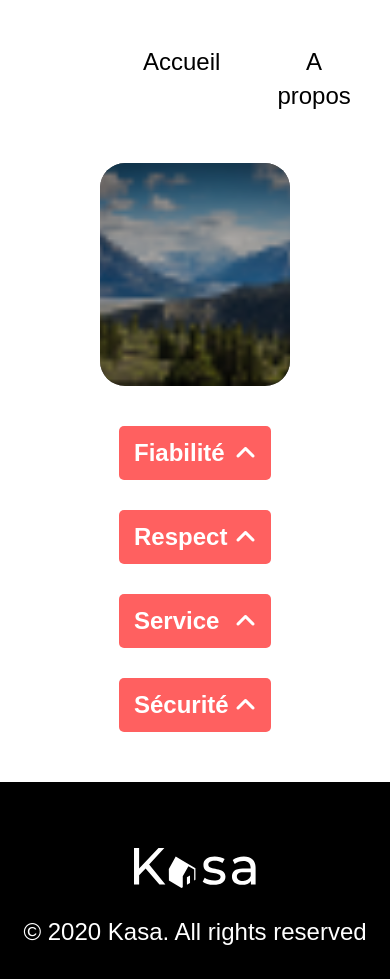
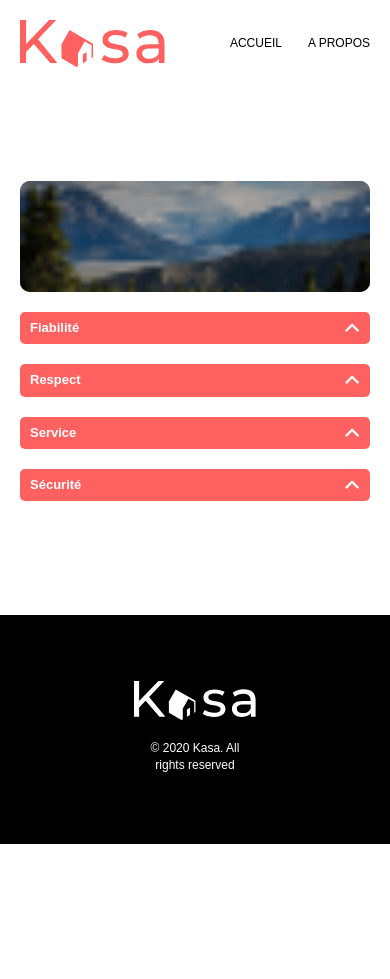
Before and after one commit to guylened/OCprojet07-Kasa, a React (Vite) app: page /about in a window 390 px wide. After the commit the page ends 844 px from the top, so only its background shows below. Built offline with nearby package versions, Linux system fonts and the light colour scheme.

Commit message:
scss  mobile

```diff
--- a/src/components/Rating.jsx
+++ b/src/components/Rating.jsx
@@ -2,8 +2,8 @@ import "../styles/index.scss";
 import PropTypes from "prop-types";
 
 export const Rating = ({value, id}) => {
-    const redStar = Array(5).fill(<i className={`fa-xl fa-solid fa-star fa-style-r`}  aria-hidden="true"></i>)
-    const greyStar =  Array(5).fill(<i className={`fa-xl fa-solid fa-star fa-style-g`}  aria-hidden="true"></i>)
+    const redStar = Array(5).fill(<i className={`fa-solid fa-star fa-style-r`}  aria-hidden="true"></i>)
+    const greyStar =  Array(5).fill(<i className={`fa-solid fa-star fa-style-g`}  aria-hidden="true"></i>)
 
 	return (
         <div className="rating">
--- a/src/pages/ErrorPage.jsx
+++ b/src/pages/ErrorPage.jsx
@@ -11,6 +11,7 @@ export const ErrorPage = () => {
   return (
     <>
     <Header />
+    <main>
     <div className="errorSection">
     <p className="errorStatus">404</p>
         <p className="messageError">{p}
@@ -18,6 +19,7 @@ export const ErrorPage = () => {
         <a href="./" className="linkHomeError"> {a}
         </a>
     </div>
+    </main>
     <Footer />
     </>
 
--- a/src/styles/banner.scss
+++ b/src/styles/banner.scss
@@ -1,4 +1,5 @@
 .banner {
+  position:relative;
   display: flex;
   flex-direction:column ;
   justify-content: center;
@@ -8,18 +9,20 @@
   width: 100%;
   border-radius: 25px;
   background: $second-background-color;
+  img {
+    object-fit: cover;
+    border-radius: 25px;
+    width: 100%;
+    height: 100%;
+    opacity: 0.6
+  }
+
 }
-.banner img {
-  object-fit: cover;
-  border-radius: 25px;
-  width: 100%;
-  height: 100%;
-  opacity: 0.6
-}
+
 
 .bannerTitle {
   position: absolute;
-  left:45%;
+  left:46%;
   transform: translateX(-50%);
   text-shadow: 0px 4px 4px rgba(0, 0, 0, 0.25);
   @include boldTypo(white, 48);
--- a/src/styles/error.scss
+++ b/src/styles/error.scss
@@ -4,7 +4,7 @@
   justify-content:space-between;
   align-items: center;
   gap: 139px;
-  margin: 139px 0;
+  margin: 89px 0;
 }
 
 .errorStatus {
@@ -18,5 +18,6 @@
 }
 .linkHomeError {
   @include mediumTypo(black, 18);
-  line-height: normal
+  line-height: normal;
+  text-decoration: underline;
 }
--- a/src/styles/footer-header.scss
+++ b/src/styles/footer-header.scss
@@ -11,7 +11,7 @@ header {
   display: flex;
   justify-content: space-between;
   align-items: center;
-  gap: 43px;
+  gap: 20px;
 }
 
 .logoVecHeader {
@@ -20,10 +20,10 @@ header {
   align-items: baseline;
   height: 68px;
   width: 210px;
-}
-.logoVecHeader img {
-  width: 100%;
-  fill: $primary-color;
+  img {
+    width: 100%;
+    fill: $primary-color;
+  }
 }
 
 .nav {
--- a/src/styles/home.scss
+++ b/src/styles/home.scss
@@ -11,6 +11,7 @@
 }
 
 .housingCard {
+  position : relative;
   display: flex;
   flex-direction: column;
   justify-content: flex-start;
@@ -19,18 +20,22 @@
   width: 100%;
   height: 340px;
   border-radius: 10px;
-}
-.housingCard:hover {
+  :hover {
     text-decoration: none;
   }
-
-.housingCard img {
+  article {
     position: relative;
     width: 100%;
-  height: 340px;
+    height: 100%;
+  }
+  img {
+    position: relative;
+    width: 100%;
+    height: 100%;
     border-radius: 10px;
     object-fit: cover;
 
+  }
 }
 
 .housingCardText {
--- a/src/styles/housingPage.scss
+++ b/src/styles/housingPage.scss
@@ -39,7 +39,7 @@
   @include boldTypo (white, 14);
   vertical-align:middle;
   text-align: center;
-  padding: 4px 20px;
+  padding: 2px 20px;
   border-radius: 10px;
 background: $primary-color;
 line-height: normal;
@@ -78,17 +78,19 @@ line-height: normal;
 }
 
 
-.housingRating {
+.rating {
   display: flex;
   justify-content: space-between;
   align-items: center;
-  gap: 7px;
+  gap: 9px;
   margin-top : 30px;
   .fa-style-r {
     color: $primary-color;
+    font-size: large;
   }
   .fa-style-g {
     color: $mediumgrey;
+    font-size: large;
   }
 
 
--- a/src/styles/index.scss
+++ b/src/styles/index.scss
@@ -14,6 +14,12 @@
 
 #root {
   width: 100%;
+  display: flex;
+  flex-direction: column;
+  justify-content: space-between;
+  align-items: center;
+  width: 100%;
+  height: 100vh;
 }
 :root {
   font-family: "Montserrat", sans-serif;
@@ -21,10 +27,7 @@
   font-style: normal;
   font-weight: 400;
   color: #000000;
-  display: flex;
-  flex-direction: column;
-  justify-content: center;
-  align-items: center;
+
 }
 
 a {
@@ -38,13 +41,22 @@ body {
   background-color: $primary-background-color;
   display: flex;
   flex-direction: column;
-  justify-content: center;
+  justify-content: space-between;
   align-items: center;
   width: 100%;
+  height: 100vh;
   max-width: 1440px;
 }
 
 main {
-
+  width: 100%;
   padding: 0 100px;
 }
+
+@media screen and (max-width: 767px) {
+
+   main {
+    padding:  0 20px;
+  }
+
+ }
--- a/src/styles/mediaqueries.scss
+++ b/src/styles/mediaqueries.scss
@@ -4,23 +4,8 @@
 }
 */
 
-@media screen and (width <= 380px) {
-  main {
-    width: 100%;
-    padding:  0 20px;
-  }
+@media screen and (max-width: 767px) {
 
-    /*footer*/
-    footer {
-        margin-top: 27px ;
-        padding-bottom: 66px;
-
-        .copyright {
-            @include mediumTypo(white, 12);
-            width: 134px;
-            height: 46px;
-          }
-    }
 
     /*Header*/
 
@@ -36,24 +21,39 @@
         .nav {
             gap: 26px;
             @include mediumTypo(black, 12);
+            text-transform: uppercase;
           }
     }
-    // main
 
+    /*footer*/
+    footer {
+      margin-top: 27px;
+      padding-bottom: 58px;
 
-   // Banner
+      .contentFooter {
+        gap: 20px;
+      }
+
+      .copyright {
+          @include mediumTypo(white, 12);
+          width: 134px;
+          height: 46px;
+          padding: 0 10px;
+        }
+  }
+
+   /*Banner*/
    .banner {
     height: 111px;
     border-radius: 10px;
+    img {
+      border-radius: 10px;
+    }
    }
 
-   .banner img {
-    border-radius: 10px;
-  }
-
   .bannerTitle {
-    left: 10%;
-    transform: translateX(-50%);
+    left: 30%;
+    transform: translateX(-15%);
     @include boldTypo(white, 24);
   }
 
@@ -70,16 +70,11 @@
       }
 
       .housingCard {
-        width: 100%;
+
         height: 255px;
-
       }
 
-      .housingCard img {
-         height: 255px;
-
-      }
-    // collaspe
+    /*collaspe*/
     .collapseSection {
         display: flex;
         flex-direction: column;
@@ -97,7 +92,7 @@
         justify-content: center;
         align-items: center;
         gap: 20px;
-        margin-top: 20px;
+        margin-top: 13px;
 
       }
 
@@ -107,7 +102,7 @@
 
       .collapse-title {
        @include boldTypo(white, 13);
-        padding: 10px;
+        padding: 7px 10px;
       }
 
 
@@ -118,7 +113,10 @@
       .active .collapse-content {
         padding: 15px;
       }
-    // Carousel
+      .fa-style {
+        font-size: large;
+      }
+    /*Carousel*/
     .carousel {
 
         height: 255px;
@@ -149,15 +147,20 @@
 
       }
 
-    //Page Logement
+    /*Page Logement*/
 
     .infoSection {
+      width: 100%;
         display: flex;
         flex-direction: column;
         justify-content: space-between;
-        align-items: center;
+        align-items: left;
         margin-top: 15px;
         margin-bottom: 20px;
+      }
+
+      .titleSection {
+        width: 100%;
       }
 
       .title {
@@ -171,7 +174,7 @@
       }
 
       .tagSection {
-        margin-top: 10px;
+        margin-top: 7px;
         gap: 7px;
       }
 
@@ -182,7 +185,8 @@
 
 
       .hostSection {
-        margin-top: 24px;
+        width: 100%;
+        margin-top: 16px;
         display: flex;
         flex-direction:row-reverse;
         justify-content: space-between;
@@ -214,17 +218,19 @@
         margin-top : 0px;
         .fa-style-r {
           color: $primary-color;
+          font-size: small;
         }
         .fa-style-g {
           color: $mediumgrey;
+          font-size: small;
         }
-      // modifier taille icones
+      /*modifier taille icones*/
       }
 
-   // Page 404
+   /*Page 404*/
    .errorSection{
     gap: 113px;
-    margin: 113px 0;
+    margin: 86px 0;
   }
 
   .errorStatus {
@@ -241,6 +247,4 @@
 
   }
 
-
-
 }
```
Lines whose indentation alone changed are shown as unchanged.
